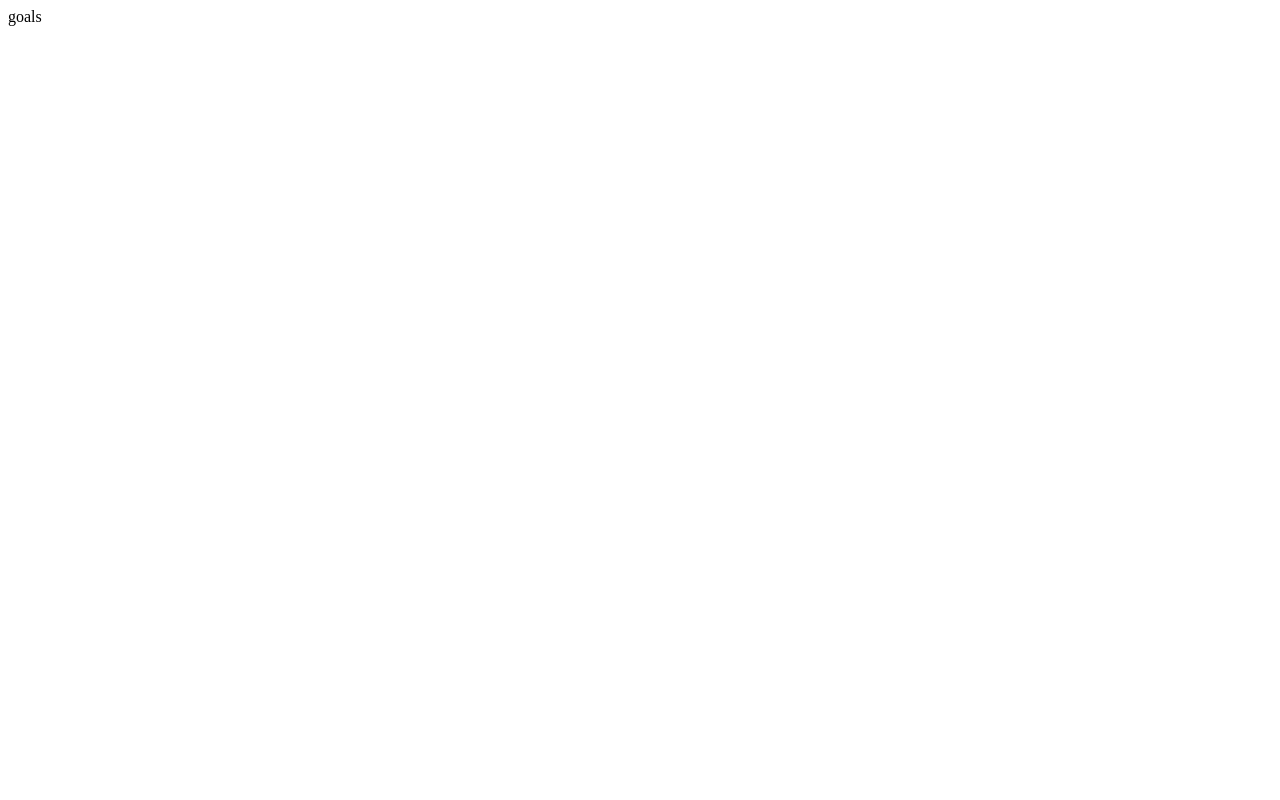
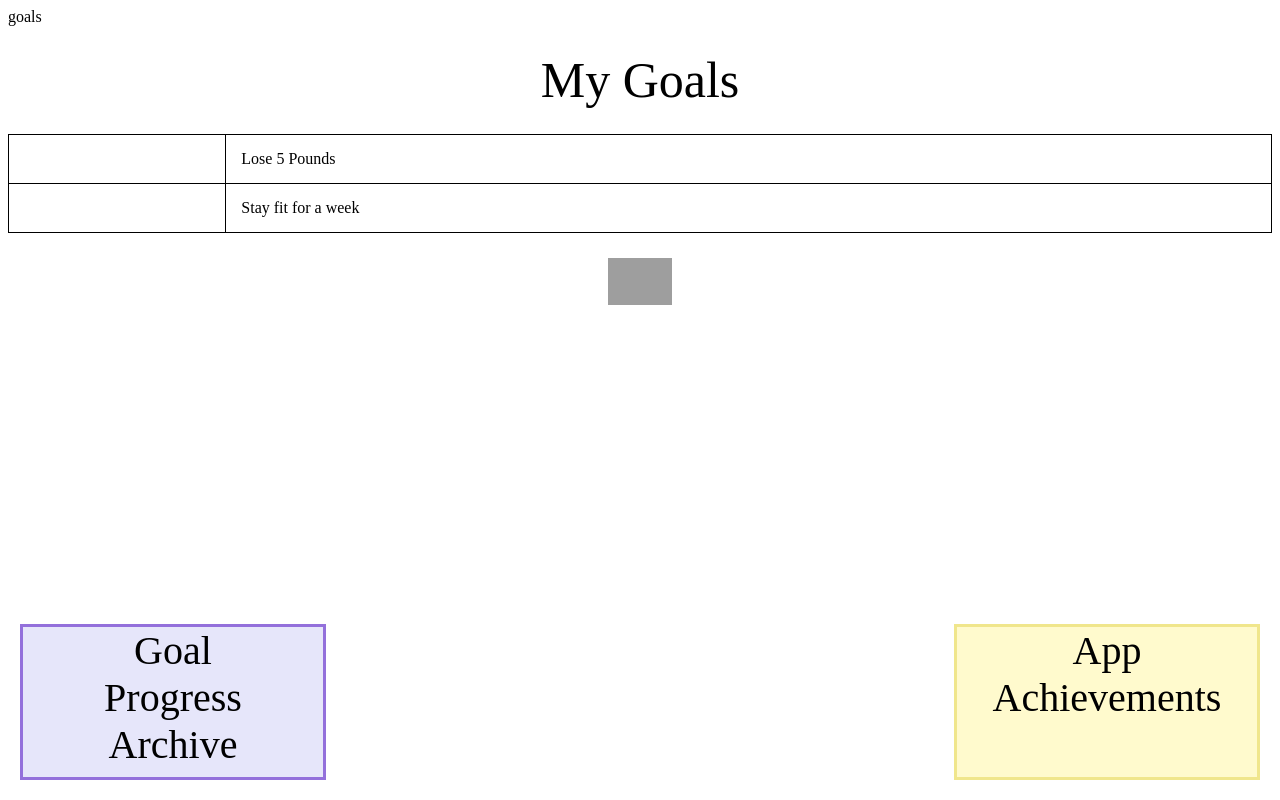
Before and after one commit to vhlee7/cs160-final-proj, a Django app: page /fitness/goals/ in a window 1280 px wide. Before the commit the page is almost empty. Run offline with Django 3.2, Linux system fonts and the light colour scheme; grey boxes are pictures that could not be loaded.

Commit message:
Update goals.html

```diff
--- a/fitness/templates/fitness/goals.html
+++ b/fitness/templates/fitness/goals.html
@@ -1 +1,84 @@
 <p> goals</p>
+<head>
+    <style>
+        table, td {
+          margin-top: 25px;
+          border: 1px solid black;
+          border-collapse: collapse;
+        }
+        td {
+          padding: 15px;
+        }
+        .text-block-1 {
+            margin: auto;
+            width: 50%;
+            text-align: center;
+            font-size: 50px;
+        }
+        .space {
+            margin-top: 25px;
+        }
+        .add {
+            margin-top: 25px;
+            display: block;
+            margin-left: auto;
+            margin-right: auto;
+            width: 50%;
+            max-width: 5%;
+            height: auto;
+        }
+        .progress {
+            position: absolute;
+            bottom: 20px;
+            left: 20px;
+            font-size: 40px;
+            border-style: solid;
+            text-align: center;
+            height: 150px;
+            width: 300px;
+            border-color: MediumPurple;
+            background-color: Lavender;
+        }
+        .achievements {
+            position: absolute;
+            bottom: 20px;
+            right: 20px;
+            font-size: 40px;
+            border-style: solid;
+            text-align: center;
+            height: 150px;
+            width: 300px;
+            border-color: Khaki;
+            background-color: LemonChiffon;
+        }
+        </style>
+</head>
+    <body class ="body">
+        <div>
+            <div class="space"></div>
+        </div>
+        <div>
+            <div class="text-block-1">My Goals</div>
+        </div>
+        <div>
+            <table style="width:100%">
+                <tr>
+                    <td></td>
+                    <td>Lose 5 Pounds</td>
+                </tr>
+                <tr>
+                    <td></td>
+                    <td>Stay fit for a week</td>
+                </tr>
+            </table>
+        </div>
+        <div>
+            <img class="add", src=https://image.flaticon.com/icons/png/512/61/61183.png></img>
+        </div>
+        <div>
+            <div class="progress">Goal<br>Progress<br>Archive</div>
+        </div>
+        <div>
+            <div class="achievements">App<br>Achievements</div>
+        </div>
+    </body>
```
